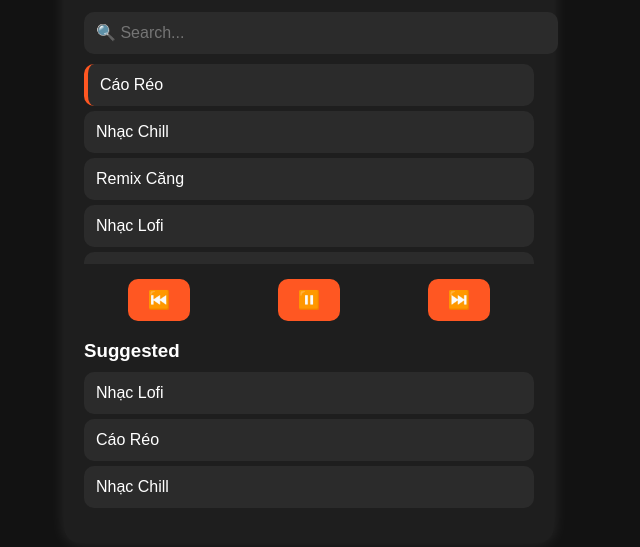
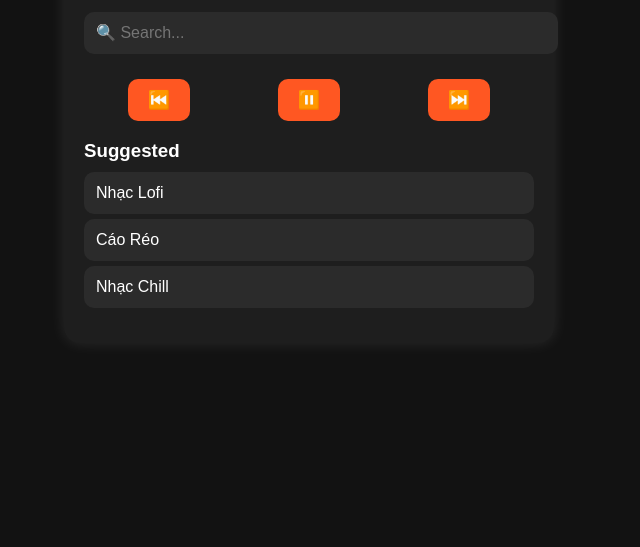
Before and after one commit to Chaoem/Aio, a plain HTML site: page index.html in a window 1280 px wide. Shown: the part 81-628 px from the top of the page, without its empty margins (331-971 px from the left). Drawn offline with Linux system fonts and the light colour scheme.

Commit message:
Update index.html

```diff
--- a/index.html
+++ b/index.html
@@ -105,19 +105,12 @@ function noAccent(str){
   return str.normalize("NFD").replace(/[\u0300-\u036f]/g,"").replace(/đ/g,"d").replace(/Đ/g,"D").toLowerCase();
 }
 
-// 🔹 Render playlist (chỉ hiện bài trùng khi search)
 function renderPlaylist(filter){
-  playlistDiv.innerHTML="";
+  playlistDiv.innerHTML = "";
   const searchTerm = filter.trim();
-  if(searchTerm===""){
-    // chưa search → show tất cả playlist
-    playlist.forEach((song,i)=>{
-      const div = document.createElement("div");
-      div.className = "song"+(i===index?" active":"");
-      div.textContent = song.title;
-      div.onclick=()=>{ index=i; loadSong(i); };
-      playlistDiv.appendChild(div);
-    });
+
+  if(searchTerm === ""){
+    // search rỗng → không hiển thị kết quả
     return;
   }
 
@@ -126,7 +119,7 @@ function renderPlaylist(filter){
   playlist.forEach((song,i)=>{
     if(noAccent(song.title).includes(noAccent(searchTerm))){
       const div = document.createElement("div");
-      div.className = "song"+(i===index?" active":"");
+      div.className = "song" + (i===index?" active":"");
       div.textContent = song.title;
       div.onclick=()=>{ index=i; loadSong(i); };
       playlistDiv.appendChild(div);
```
